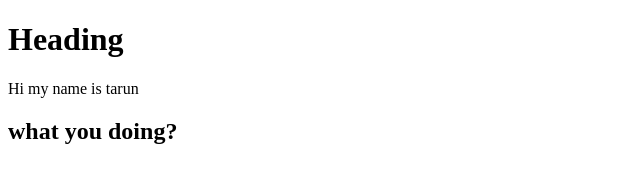
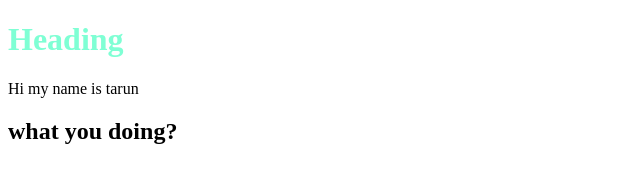
Before and after one commit to tarunn04/learn, a plain HTML site: page index.html in a window 1280 px wide. Shown: the whole page, without its empty margins (0-640 px from the left). Drawn offline with Linux system fonts and the light colour scheme.

Commit message:
add style

```diff
--- a/index.html
+++ b/index.html
@@ -7,7 +7,7 @@
     <title>Document</title>
 </head>
 <body>
-    <h1>Heading</h1>
+    <h1 style="color: aquamarine;">Heading</h1>
     <p>Hi my name is tarun</p>
     <h2>what you doing?</h2>
 </body>
```
